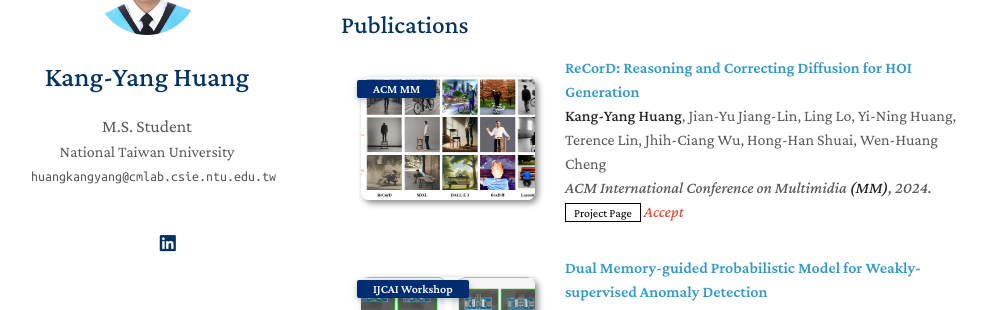
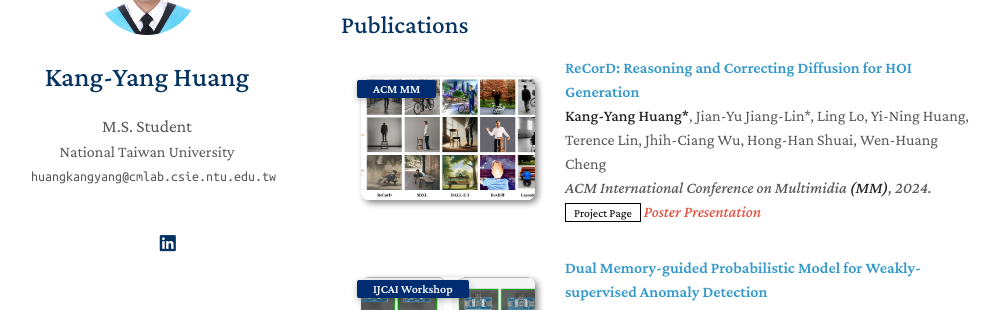
Before and after one commit to alberthkyhky/alberthkyhky.github.io, a Jekyll site: the page built from index.md, in a window 1280 px wide and 900 px high, scrolled down 594 px. Shown: the part 153-463 px from the top of the window, without its empty margins (129-1131 px from the left). Built offline with Jekyll 4.4.1, drawn with Linux system fonts in a browser that asks for light colours; nearby versions of some CDN libraries; a style sheet for code colours, icons or effects is not loaded; our own code applies the rules of GitHub Pages for plain Markdown files.

Commit message:
Update MM

```diff
--- a/_data/publications.yml
+++ b/_data/publications.yml
@@ -1,14 +1,14 @@
 main:
 
   - title: "ReCorD: Reasoning and Correcting Diffusion for HOI Generation"
-    authors: <strong>Kang-Yang Huang</strong>, Jian-Yu Jiang-Lin, Ling Lo, Yi-Ning Huang, Terence Lin, Jhih-Ciang Wu, Hong-Han Shuai, Wen-Huang Cheng
+    authors: <strong>Kang-Yang Huang*</strong>, Jian-Yu Jiang-Lin*, Ling Lo, Yi-Ning Huang, Terence Lin, Jhih-Ciang Wu, Hong-Han Shuai, Wen-Huang Cheng
     conference_short: ACM MM
     conference: ACM International Conference on Multimidia <strong>(MM)</strong>, 2024.
     pdf:
     code:
     page: https://alberthkyhky.github.io/ReCorD/
     image: ./assets/img/MM_2024-Teaser.png
-    notes: Accept
+    notes: Poster Presentation
 
   - title: "Dual Memory-guided Probabilistic Model for Weakly-supervised Anomaly Detection"
     authors: Hsiu-Hua Chou, Ruyi Xu, <strong>Kang-Yang Huang</strong>, Jhih-Ciang Wu, Hong-Han Shuai, Wen-Huang Cheng
```
